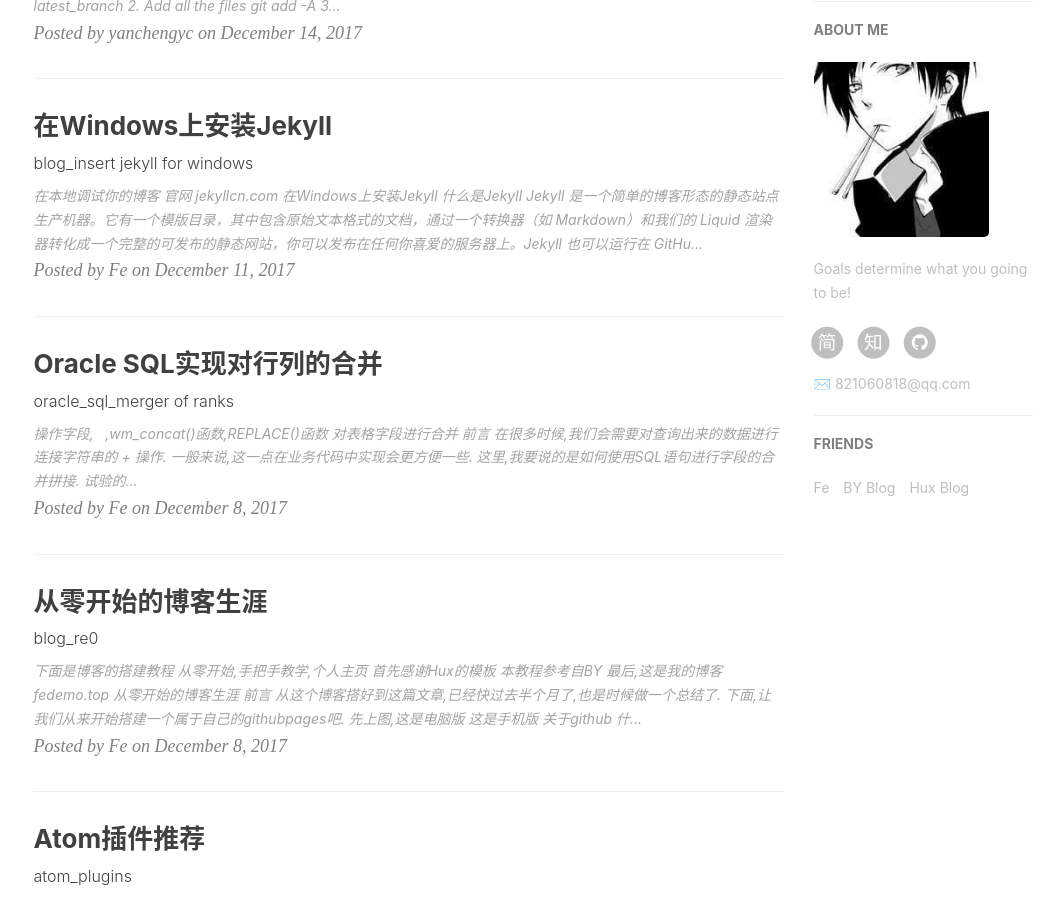
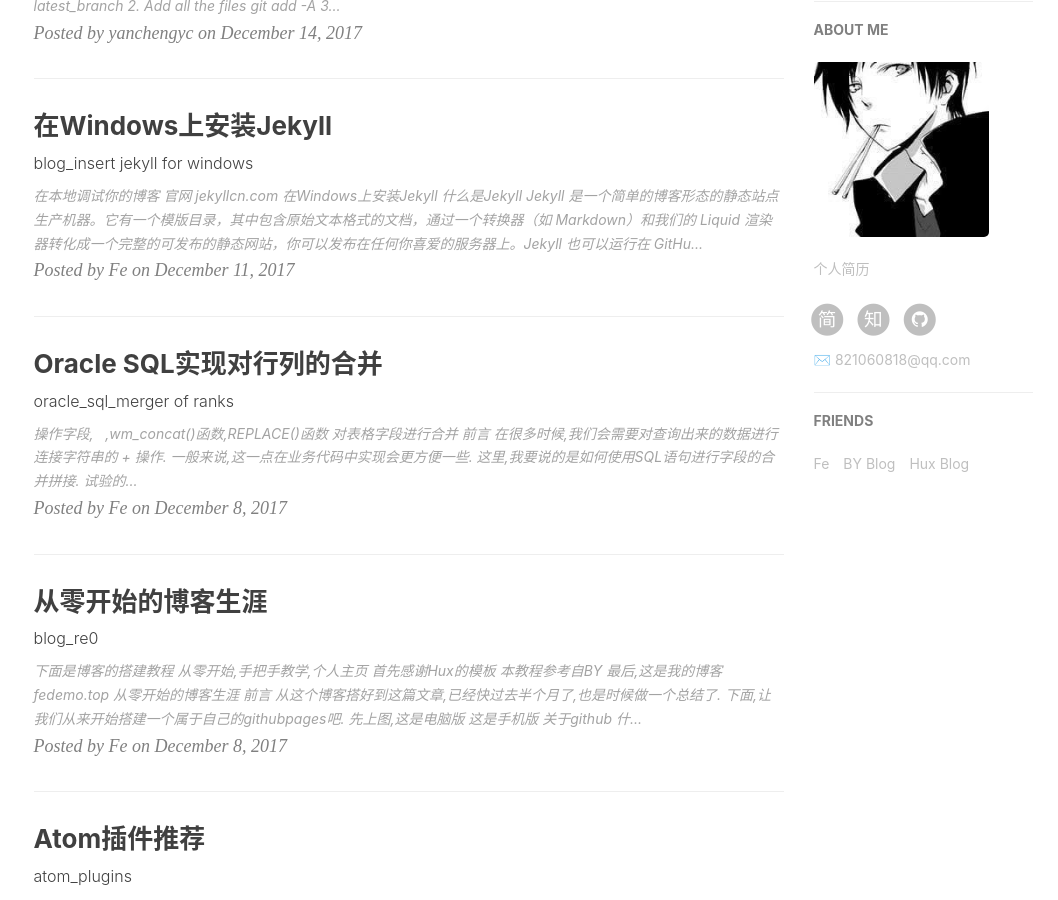
Before and after one commit to wjw0315/wjw0315.github.io, a Jekyll site: the page built from index.html, in a window 1280 px wide and 900 px high, scrolled down 596 px. Shown: the whole window, without its empty margins (134-1192 px from the left). Built offline with Jekyll 4.4.1, drawn with Linux system fonts in a browser that asks for light colours; nearby versions of some CDN libraries; the list of posts is cut into pages by our own code; comment, search, counter and statistics services are not loaded.

Commit message:
Update _config.yml

```diff
--- a/_config.yml
+++ b/_config.yml
@@ -12,7 +12,8 @@
 
 # Sidebar settings侧边栏
 sidebar: true                           # whether or not using Sidebar.
-sidebar-about-description: "Goals determine what you going to be!"
+sidebar-about-description: "个人简历"
+sidebar-jianli-url: "http://wwsocool.com/jianli"
 sidebar-avatar: /img/avatar_m.jpg      # use absolute URL, seeing it's used in both `/` and `/about/`
 
 
```
